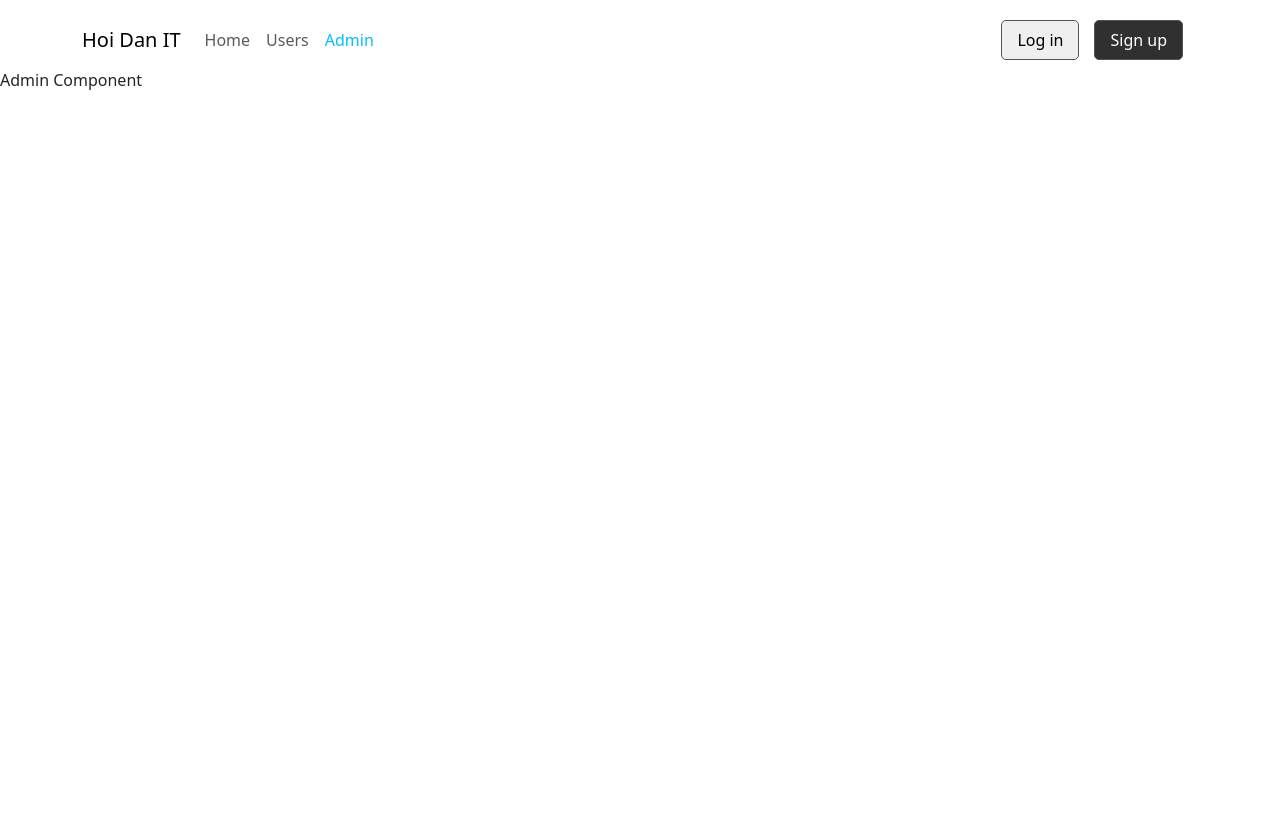
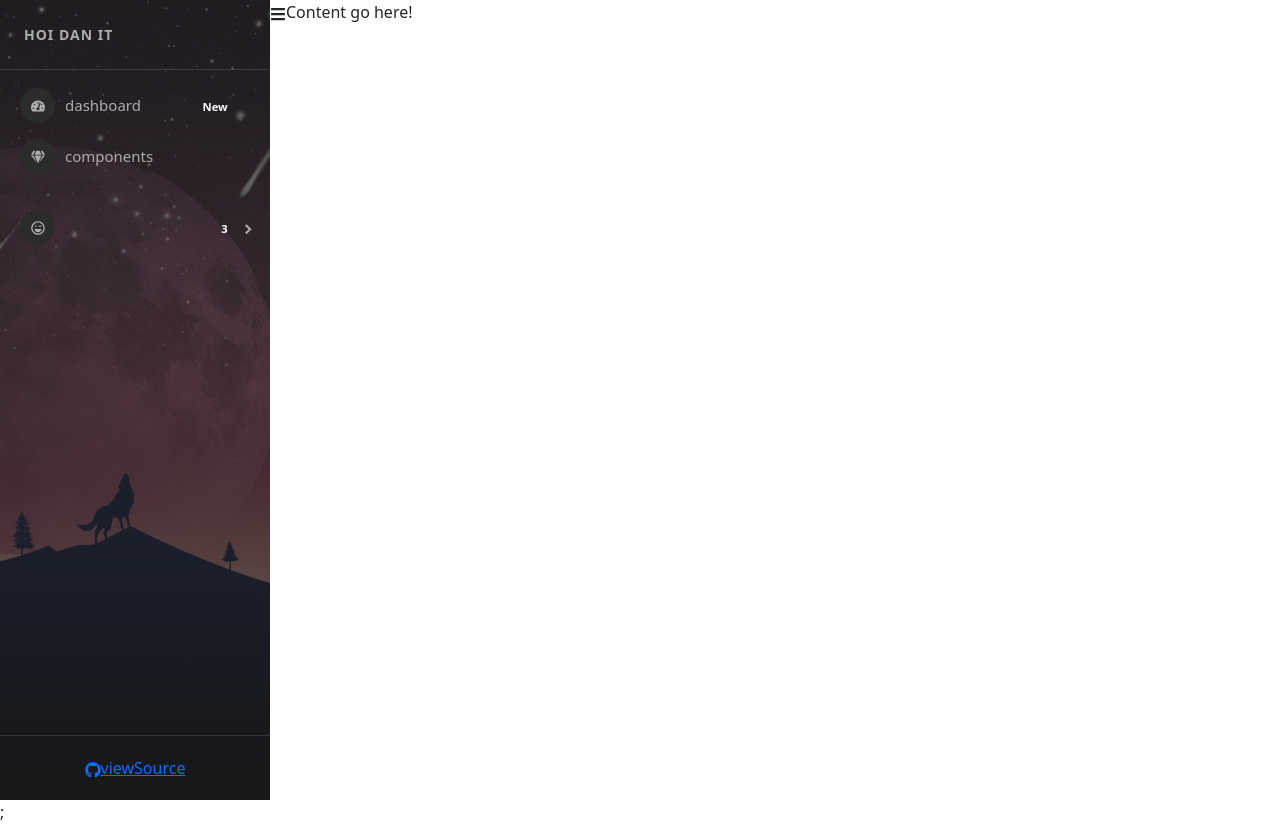
Before and after one commit to haithanh1001/Udemy_React, a React (Create React App) app: page /admins in a window 1280 px wide. Before the commit the page ends 800 px from the top, so only its background shows below. Built offline with nearby package versions, Linux system fonts and the light colour scheme.

Commit message:
Admin SideBar

```diff
--- a/package.json
+++ b/package.json
@@ -10,6 +10,8 @@
     "react": "18.2.0",
     "react-bootstrap": "2.4.0",
     "react-dom": "18.2.0",
+    "react-icons": "4.4.0",
+    "react-pro-sidebar": "0.7.1",
     "react-redux": "8.0.1",
     "react-router-dom": "6.3.0",
     "react-scripts": "5.0.1",
--- a/src/components/Admin/Admin.js
+++ b/src/components/Admin/Admin.js
@@ -1,5 +1,20 @@
+import { useState } from "react";
+import SideBar from "./Sidebar";
+import "./Admin.scss";
+import { FaBars } from "react-icons/fa";
 const Admin = (props) => {
-  return <div>Admin Component</div>;
+  const [collapsed, setCollapsed] = useState(false);
+  return (
+    <div className="admin-container">
+      <div className="admin-sidebar">
+        <SideBar collapsed={collapsed} />
+      </div>
+      <div className="admin-content">
+        <FaBars onClick={() => setCollapsed(!collapsed)} />
+        Content go here!
+      </div>
+    </div>
+  );
 };
 
 export default Admin;
--- /dev/null
+++ b/src/components/Admin/Admin.scss
@@ -0,0 +1,8 @@
+.admin-container {
+    display: flex;
+    .admin-sidebar {
+        .pro-sidebar {
+            height: 100vh !important;
+        }
+    }
+}
--- /dev/null
+++ b/src/components/Admin/Sidebar.js
@@ -0,0 +1,102 @@
+import "react-pro-sidebar/dist/css/styles.css";
+import {
+  ProSidebar,
+  Menu,
+  MenuItem,
+  SubMenu,
+  SidebarHeader,
+  SidebarFooter,
+  SidebarContent,
+} from "react-pro-sidebar";
+import {
+  FaTachometerAlt,
+  FaGem,
+  FaList,
+  FaGithub,
+  FaRegLaughWink,
+  FaHeart,
+} from "react-icons/fa";
+import sidebarBg from "../../assets/bg2.jpg";
+const SideBar = (props) => {
+  const { image, collapsed, toggled, handleToggleSidebar } = props;
+  return (
+    <>
+      <ProSidebar
+        image={sidebarBg}
+        collapsed={collapsed}
+        toggled={toggled}
+        breakPoint="md"
+        onToggle={handleToggleSidebar}
+      >
+        <SidebarHeader>
+          <div
+            style={{
+              padding: "24px",
+              textTransform: "uppercase",
+              fontWeight: "bold",
+              fontSize: 14,
+              letterSpacing: "1px",
+              overflow: "hidden",
+              textOverflow: "ellipsis",
+              whiteSpace: "nowrap",
+            }}
+          >
+            Hoi Dan IT
+          </div>
+        </SidebarHeader>
+
+        <SidebarContent>
+          <Menu iconShape="circle">
+            <MenuItem
+              icon={<FaTachometerAlt />}
+              suffix={<span className="badge red">New</span>}
+            >
+              dashboard
+            </MenuItem>
+            <MenuItem icon={<FaGem />}>components</MenuItem>
+          </Menu>
+          <Menu iconShape="circle">
+            <SubMenu
+              suffix={<span className="badge yellow">3</span>}
+              icon={<FaRegLaughWink />}
+            >
+              <MenuItem> 1</MenuItem>
+              <MenuItem> 2</MenuItem>
+              <MenuItem> 3</MenuItem>
+            </SubMenu>
+          </Menu>
+        </SidebarContent>
+
+        <SidebarFooter style={{ textAlign: "center" }}>
+          <div
+            className="sidebar-btn-wrapper"
+            style={{
+              padding: "20px 24px",
+            }}
+          >
+            <a
+              href="https://github.com/azouaoui-med/react-pro-sidebar"
+              target="_blank"
+              className="sidebar-btn"
+              rel="noopener noreferrer"
+            >
+              <FaGithub />
+              <span
+                style={{
+                  whiteSpace: "nowrap",
+                  textOverflow: "ellipsis",
+                  overflow: "hidden",
+                }}
+              >
+                viewSource
+              </span>
+            </a>
+          </div>
+        </SidebarFooter>
+      </ProSidebar>
+      ;
+    </>
+  );
+};
+
+export default SideBar;
--- a/src/index.js
+++ b/src/index.js
@@ -19,8 +19,8 @@
         <Route path="/" element={<App />}>
           <Route index element={<HomePage />} />
           <Route path="/users" element={<Users />} />
-          <Route path="/admins" element={<Admin />} />
         </Route>
+        <Route path="/admins" element={<Admin />} />
       </Routes>
     </BrowserRouter>
     {/* </React.StrictMode> */}
```
Also changed, not shown: src/assets/bg2.jpg (added), 1 other file (tests, documents, lock files or other folders).
